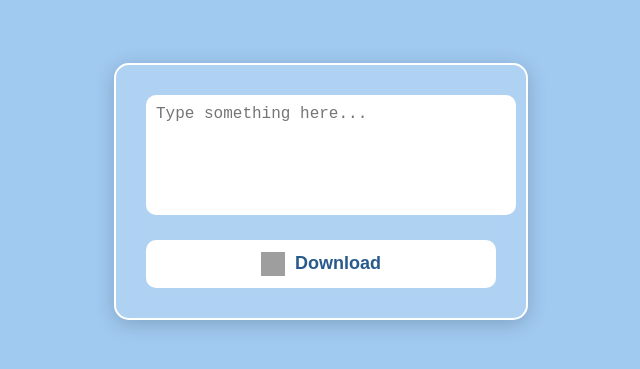
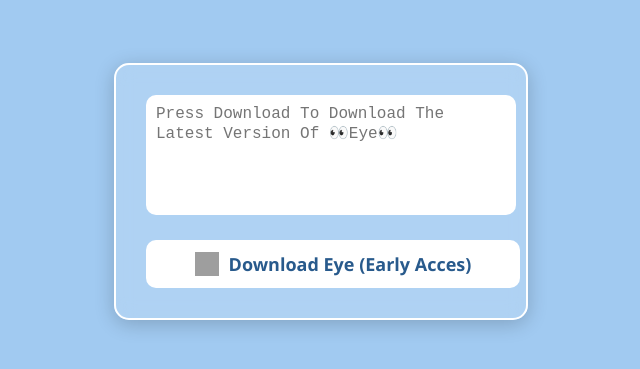
Before and after one commit to iausyh/iausyh.github.io, a plain HTML site: page index.html in a window 1280 px wide. Shown: the part 209-578 px from the top of the page, without its empty margins (319-959 px from the left). Drawn offline with Linux system fonts and the light colour scheme; grey boxes are pictures that could not be loaded.

Commit message:
Update index.html

```diff
--- a/index.html
+++ b/index.html
@@ -60,6 +60,7 @@
       font-weight: bold;
       cursor: pointer;
       transition: all 0.3s ease;
+      text-decoration: none;
     }
 
     .download-btn img {
@@ -77,27 +78,14 @@
 <body>
   <section class="download-section">
     <div class="download-box">
-      <textarea class="download-text" id="textContent" placeholder="Type something here..."></textarea>
-      <button class="download-btn" onclick="downloadText()">
+      <textarea class="download-text" placeholder="Press Download To Download The Latest Version Of 👀Eye👀"></textarea>
+
+      <!-- The download button -->
+      <a class="download-btn" href="EyeEarlyAcces.zip" download>
         <img src="https://cdn-icons-png.flaticon.com/512/724/724933.png" alt="Download" />
-        <span>Download</span>
-      </button>
+        <span>Download Eye (Early Acces)</span>
+      </a>
     </div>
   </section>
-
-  <script>
-    function downloadText() {
-      const text = document.getElementById("textContent").value;
-      const blob = new Blob([text], { type: "text/plain" });
-      const url = URL.createObjectURL(blob);
-      const link = document.createElement("a");
-      link.href = url;
-      link.download = "text.txt";
-      document.body.appendChild(link);
-      link.click();
-      document.body.removeChild(link);
-      URL.revokeObjectURL(url);
-    }
-  </script>
 </body>
 </html>
```
